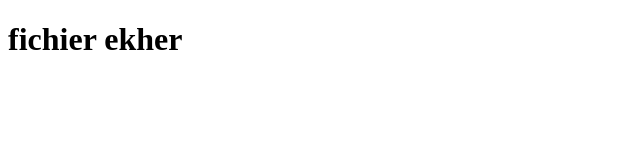
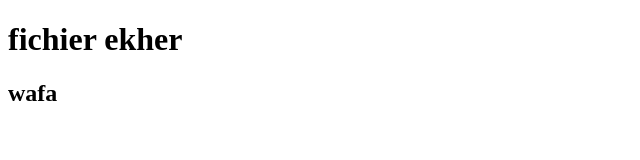
Before and after one commit to faten-fayala/git, a plain HTML site: page index.html in a window 1280 px wide. Shown: the full height of the page, 0-640 px from the left. Drawn offline with Linux system fonts and the light colour scheme.

Commit message:
Update index.html

```diff
--- a/index.html
+++ b/index.html
@@ -8,6 +8,6 @@
 </head>
 <body>
    <h1>fichier ekher</h1>
-
+  <h2>wafa</h2>
 </body>
 </html>
```
